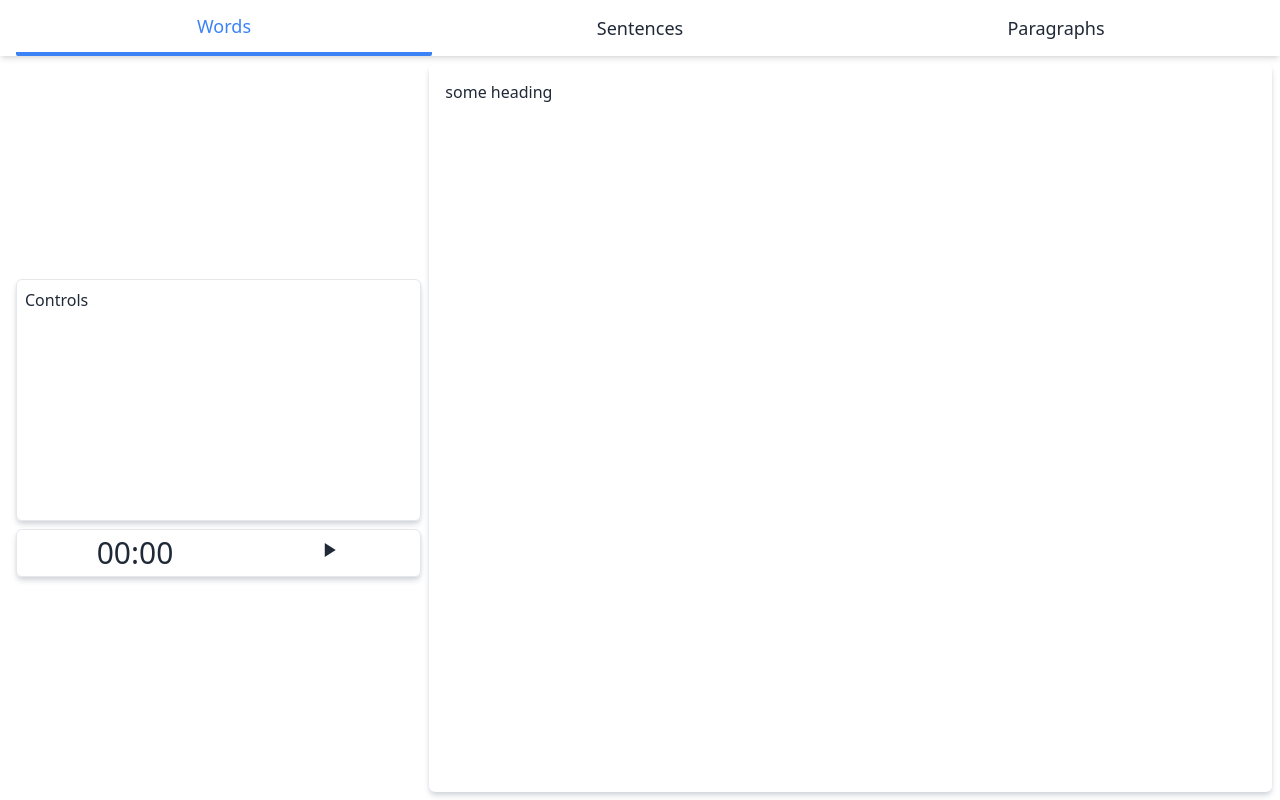
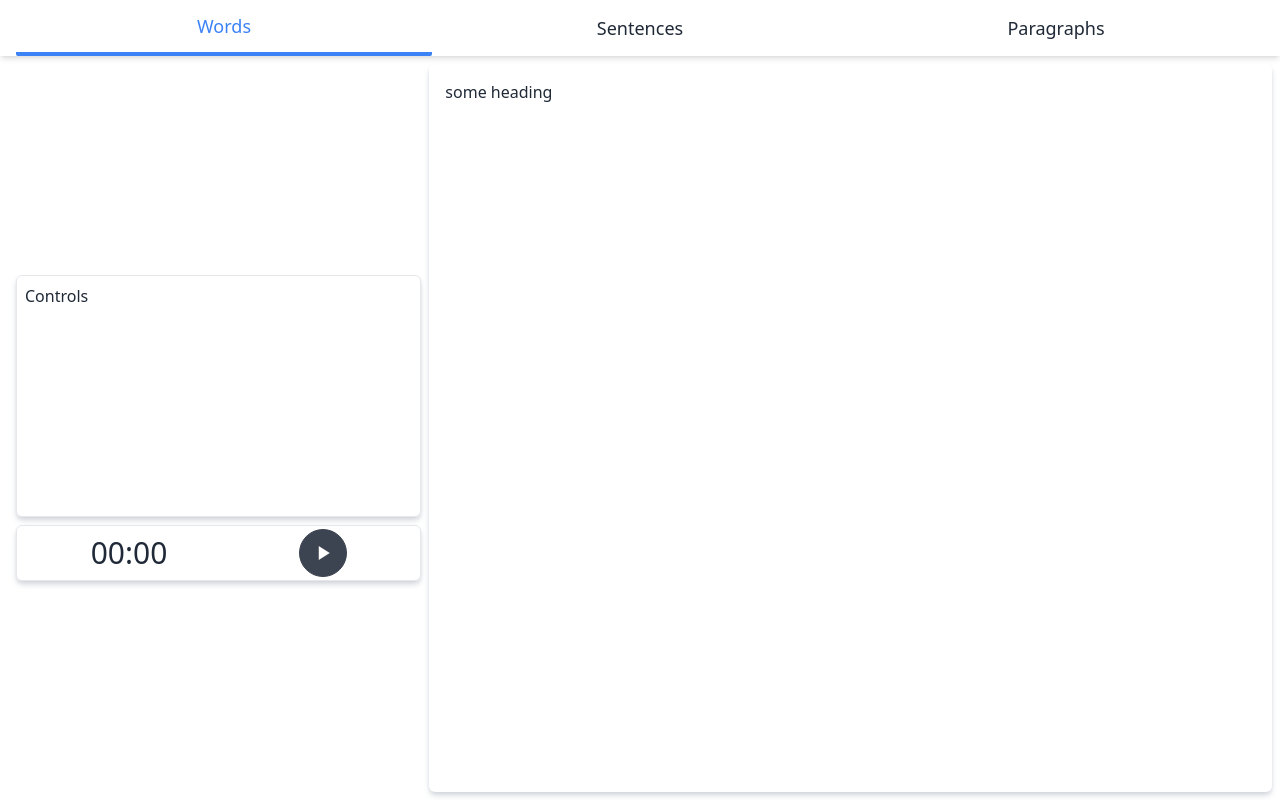
Before and after one commit to Q-T5/typi, a Vue app: page / in a window 1280 px wide. Shown: the part 800-1600 px from the top of the page. Built offline with nearby package versions, Linux system fonts and the light colour scheme.

Commit message:
Change pause/play button style

```diff
--- a/src/style.css
+++ b/src/style.css
@@ -7,7 +7,7 @@
 }
 
 .timer-div {
-    @apply rounded-md p-2 border-[1px] shadow-md shadow-gray-300 h-12;
+    @apply rounded-md p-2 border-[1px] shadow-md shadow-gray-300 h-14;
 }
 
 .working-div {
@@ -17,3 +17,7 @@
 .controls-div {
     @apply rounded-md p-2 border-[1px] shadow-md shadow-gray-300 h-1/3;
 }
+
+.timer-btn {
+    @apply daisyui-btn daisyui-btn-circle;
+}
```
